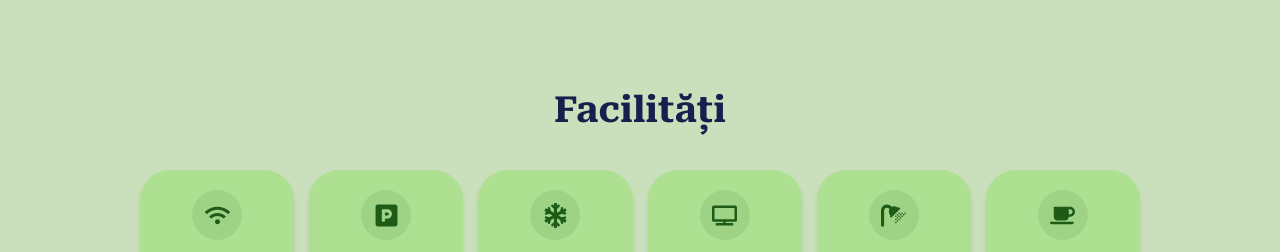
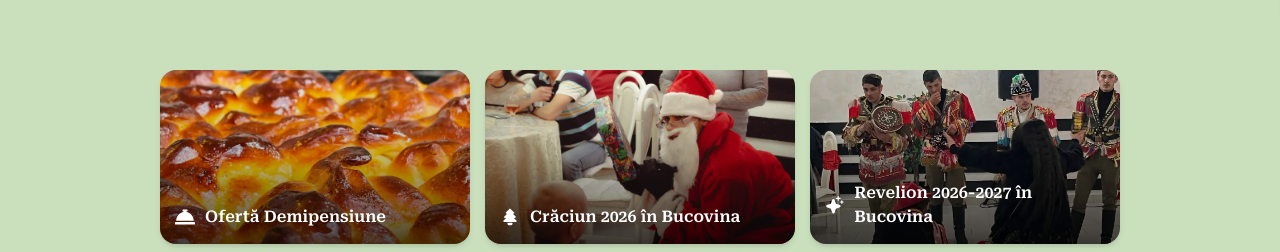
Before and after one commit to ciokyyy/actual-perla, a Next.js app: page /ro in a window 1280 px wide. Shown: the part 700-952 px from the top of the page. Built offline with nearby package versions, Linux system fonts and the light colour scheme.

Commit message:
Home page: move offers to top with compact cards, replace AC with dinner in amenities

```diff
--- a/src/app/[locale]/oferte/ClientComponent.tsx
+++ b/src/app/[locale]/oferte/ClientComponent.tsx
@@ -168,3 +168,33 @@ export function ClientComponent() {
     </section>
   );
 }
+
+function CompactOfferCard({ title, icon: Icon, image, href }: { title: string; icon: React.ElementType; image: StaticImageData; href: string }) {
+  return (
+    <Link
+      href={href as "/"}
+      className="group relative rounded-2xl overflow-hidden shadow-md cursor-pointer"
+    >
+      <div className="aspect-video relative">
+        <Image src={image} alt={title} fill className="object-cover transition-transform duration-500 group-hover:scale-105" />
+        <div className="absolute inset-0 bg-gradient-to-t from-black/70 via-black/20 to-transparent" />
+        <div className="absolute bottom-0 left-0 right-0 p-15 flex items-center gap-10">
+          <Icon className="w-20 h-20 text-white" />
+          <h3 className="font-[family-name:var(--font-heading)] text-white font-semibold">{title}</h3>
+        </div>
+      </div>
+    </Link>
+  );
+}
+
+export function CompactOfferCards() {
+  const t = useTranslations("OffersPage");
+
+  return (
+    <div className="grid grid-cols-1 md:grid-cols-3 gap-15 max-w-1000 mx-auto px-20">
+      <CompactOfferCard title={t("demipensiune_title")} icon={FaConciergeBell} image={DemipensiuneOne} href="/oferta-demipensiune" />
+      <CompactOfferCard title={t("craciun_title")} icon={TbChristmasTreeFilled} image={CraciunOne} href="/oferta-craciun" />
+      <CompactOfferCard title={t("revelion_title")} icon={PiSparkleFill} image={RevelionOne} href="/oferta-revelion" />
+    </div>
+  );
+}
--- a/src/app/[locale]/page.tsx
+++ b/src/app/[locale]/page.tsx
@@ -3,7 +3,7 @@ import C from "@/components/ComponentNames";
 import { Locale } from "next-intl";
 import { setRequestLocale } from "next-intl/server";
 import { use } from "react";
-import { OfferCards } from "./oferte/ClientComponent";
+import { CompactOfferCards } from "./oferte/ClientComponent";
 import { generatePageMetadata } from "@/libs/metadata";
 import FeaturesSection from "@/components/FeaturesSection";
 
@@ -24,13 +24,13 @@ export default function Home({ params }: Readonly<Props>) {
 
   return (
     <>
+      <section className="w-full py-30">
+        <CompactOfferCards />
+      </section>
       <FeaturesSection />
       <C.HomePageContainer className="gap-30 flex flex-col items-center w-full max-w-1400 mx-auto px-20">
         <AnimatedWidget />
       </C.HomePageContainer>
-      <section className="w-full py-50">
-        <OfferCards />
-      </section>
     </>
   );
 }
--- a/src/components/FeaturesSection.tsx
+++ b/src/components/FeaturesSection.tsx
@@ -1,7 +1,7 @@
 "use client";
 import { motion } from "motion/react";
 import { useTranslations } from "next-intl";
-import { FaWifi, FaParking, FaSnowflake, FaTv, FaShower, FaCoffee } from "react-icons/fa";
+import { FaWifi, FaParking, FaTv, FaShower, FaCoffee, FaUtensils } from "react-icons/fa";
 
 export default function FeaturesSection() {
   const t = useTranslations("Features");
@@ -9,7 +9,7 @@ export default function FeaturesSection() {
   const amenities = [
     { icon: FaWifi, label: t("wifi") },
     { icon: FaParking, label: t("parking") },
-    { icon: FaSnowflake, label: t("ac") },
+    { icon: FaUtensils, label: t("dinner") },
     { icon: FaTv, label: t("tv") },
     { icon: FaShower, label: t("shower") },
     { icon: FaCoffee, label: t("breakfast") },
```
